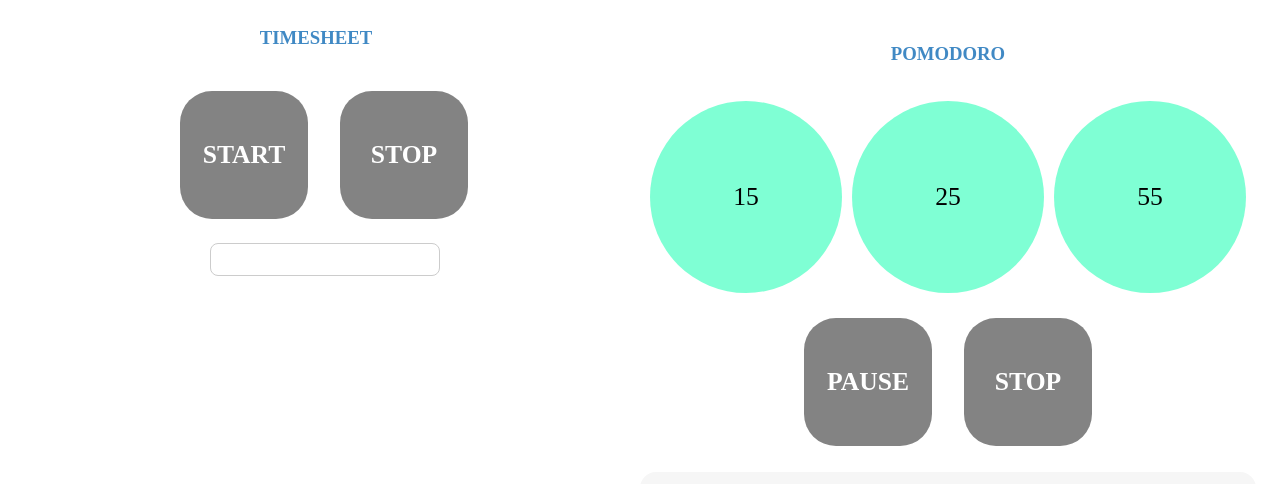
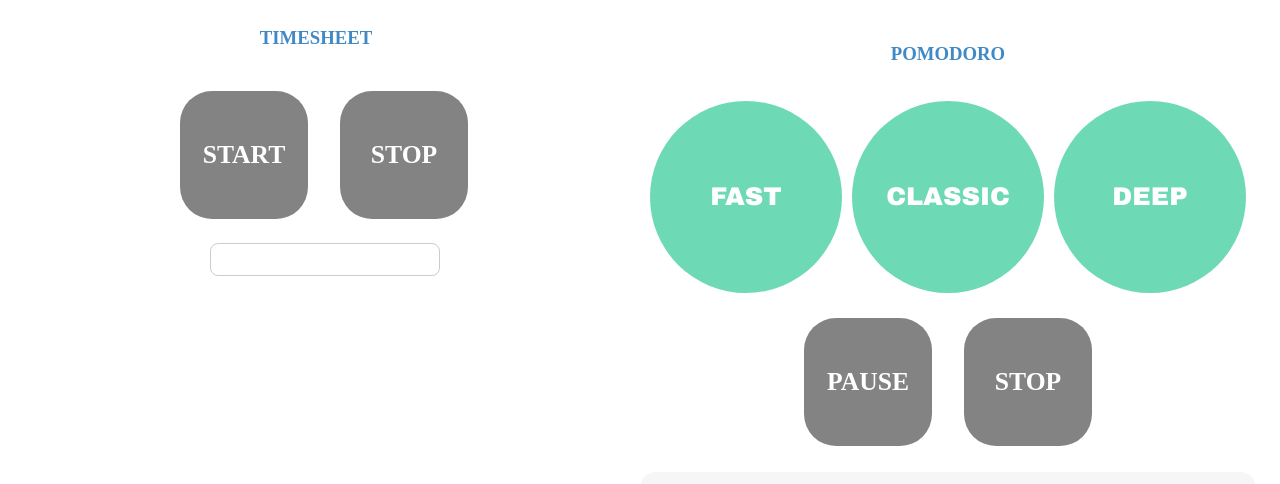
Before and after one commit to Gregory-Bach/easy-worksession, a SvelteKit app: page / in a window 1280 px wide. Shown: the top 484 px of the page. Built offline with nearby package versions, Linux system fonts and the light colour scheme.

Commit message:
refactor: small adjustments

```diff
--- a/src/routes/components/pomodoro/buzzer.component.svelte
+++ b/src/routes/components/pomodoro/buzzer.component.svelte
@@ -2,9 +2,7 @@
     export let timer;
 </script>
 
-
-
-<div class="buzzer" on:click role="button">{timer.label}</div>
+<div class="buzzer" on:click role="button">{timer.label?.toUpperCase()}</div>
 
 <style>
     .buzzer {
@@ -14,8 +12,10 @@
         display: flex;
         justify-content: center;
         align-items: center;
-        background-color: aquamarine;
+        background-color: #6ed9b5;
+        color: white;
         font-size: clamp(0.5rem, 2vw, 4rem);
+        font-family: "Arial Black", monospace;
         cursor: pointer;
     }
 </style>
--- a/src/routes/components/pomodoro/pomodoro.component.svelte
+++ b/src/routes/components/pomodoro/pomodoro.component.svelte
@@ -10,12 +10,11 @@
     let state = "pending";
 
     pomodoroStatus.subscribe((status) => {
-        console.log("status", status);
         state = status;
     });
 
     pomodoroTimeToGo.subscribe((time) => {
-        if (time === 0) {
+        if (time < 1) {
             clearInterval(interval);
             interval = null;
             pomodoroStatus.set('pending');
@@ -26,28 +25,23 @@
         }
     });
 
-    let timerButtons = [
-        {label: "15"},
-        {label: "25"},
-        {label: "55"},
+    const timerButtons = [
+        {label: "Fast", duration: 15},
+        {label: "Classic", duration: 25},
+        {label: "Deep", duration: 55},
     ]
 
-    function buzzerClicked(timer) {
+    function buzzerClicked(timer: { label: string, duration: number }) {
         if (!interval) {
-            pomodoroTimeToGo.set((parseInt(timer.label) + 5) * 60);
-            interval = setInterval(() => {
-                pomodoroTimeToGo.update((value) => {
-                    return value - 1;
-                });
-            }, 1000);
+            pomodoroTimeToGo.set((timer.duration + 5) * 60);
+            interval = setInterval(() =>
+                pomodoroTimeToGo.update((value) => value - 1), 1000);
             pomodoroStatus.set("running");
         }
     }
 
-    function actionClicked(action: string) {
-        if (!interval) {
-            return;
-        }
+    function actionClicked(action: 'pause' | 'stop') {
+        if (!interval) return;
 
         switch (action) {
             case "pause":
@@ -56,6 +50,8 @@
             case "stop":
                 stop();
                 break;
+            default:
+                console.error("Unknown action", action);
         }
     }
 
```
